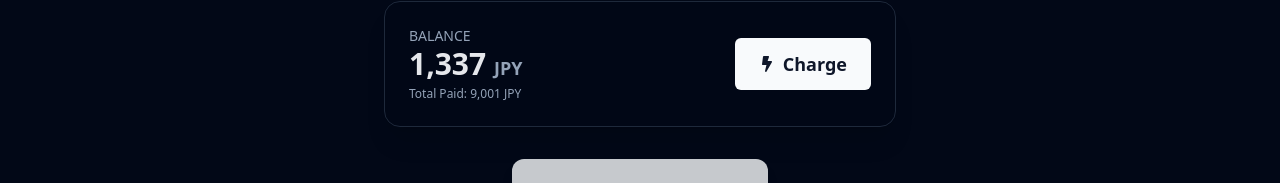
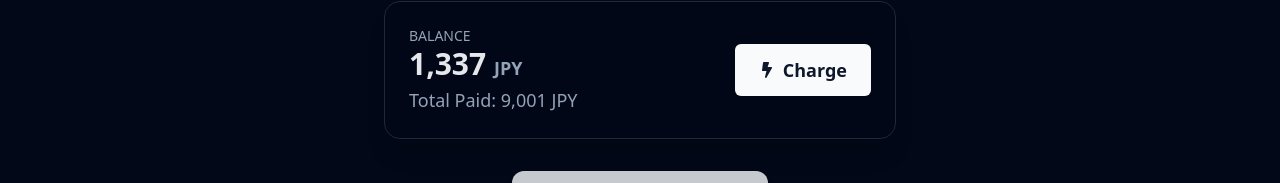
Before and after one commit to TempsRoi/honor-master, a Next.js app: page / in a window 1280 px wide. Both pictures are taken after a click on the label "Mock Mode". Shown: the part 356-539 px from the top of the page. Built offline with nearby package versions, Linux system fonts and the light colour scheme; no server answers; the database is empty.

Commit message:
total paidの表示を拡大

```diff
--- a/src/app/page.tsx
+++ b/src/app/page.tsx
@@ -117,7 +117,7 @@
               >
                 {displayBalance.toLocaleString()} <span className="text-lg text-muted-foreground">JPY</span> {/* Use displayBalance */}
               </motion.p>
-              <p className="text-xs text-muted-foreground mt-1">
+              <p className="text-lg text-muted-foreground mt-1">
                 Total Paid: {user.totalPaid.toLocaleString()} JPY
               </p>
             </div>
```
